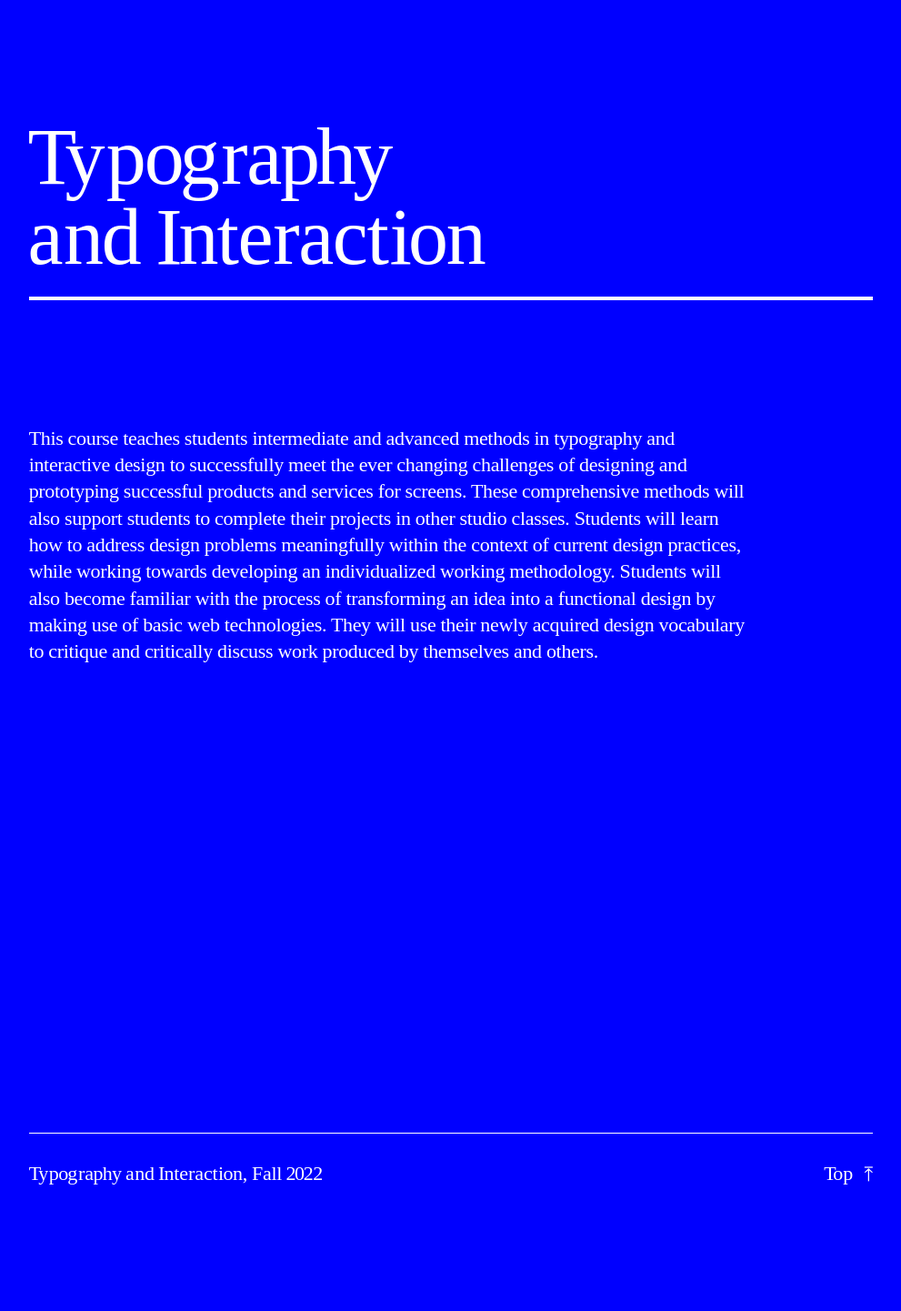
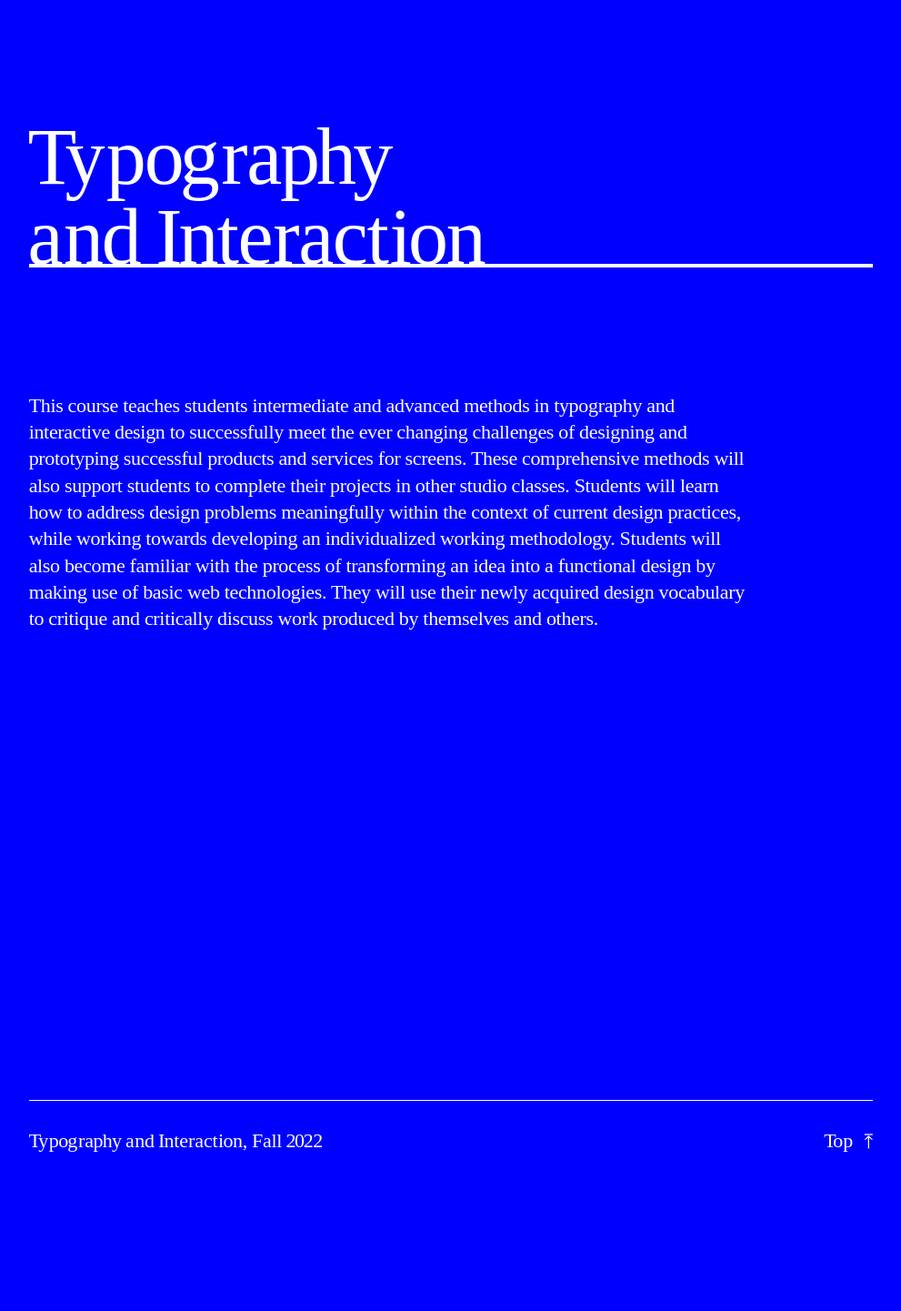
Before and after one commit to core-interaction/core-interaction.github.io, a Jekyll site: the page built from index.md, in a window 1280 px wide. Shown: the whole page at 91% size, without its empty margins (144-1135 px from the left). Built offline with Jekyll 4.4.1, drawn with Linux system fonts in a browser that asks for light colours; after the commit the page ends 1405 px from its top, so only the background shows below that.

Commit message:
Fix double margin on `h1`.

```diff
--- a/assets/styles/common.scss
+++ b/assets/styles/common.scss
@@ -97,7 +97,6 @@ body {
 	h1 {
 		--typography--tracking: -0.025;
 
-		margin-bottom: var(--margin--vertical);
 		max-width:     20ch;
 	}
 
```
